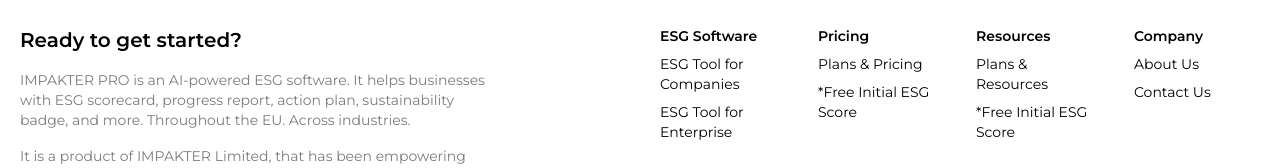
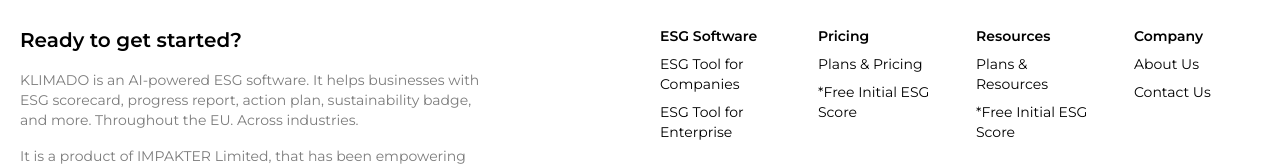
Before and after one commit to RaoAkif/Klimado, a Next.js app: page / in a window 1280 px wide. Shown: the part 4335-4503 px from the top of the page. Built offline with nearby package versions, Linux system fonts and the light colour scheme.

Commit message:
Update left-section.tsx

```diff
--- a/src/app/components/sections/footer/left-section.tsx
+++ b/src/app/components/sections/footer/left-section.tsx
@@ -11,7 +11,7 @@
     <div className="flex flex-col gap-4 pr-32">
       <p className="text-xl font-semibold">Ready to get started?</p>
       <p className="p-content">
-        IMPAKTER PRO is an AI-powered ESG software. It helps businesses with ESG
+        KLIMADO is an AI-powered ESG software. It helps businesses with ESG
         scorecard, progress report, action plan, sustainability badge, and more.
         Throughout the EU. Across industries.
       </p>
```
